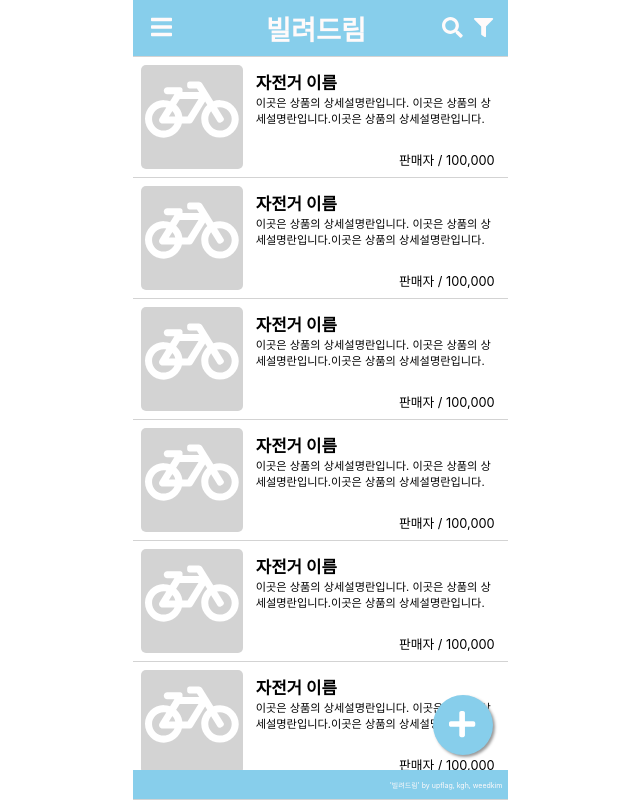
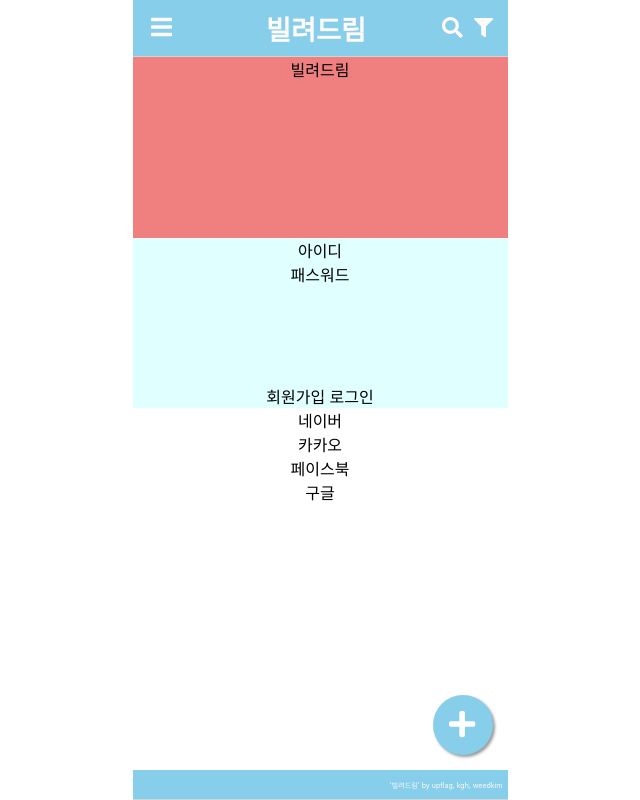
Before and after one commit to kgh3489/2021Hanium, a React (Create React App) app: page / in a window 1280 px wide. Shown: the whole page, without its empty margins (320-960 px from the left). Built offline with nearby package versions, Linux system fonts and the light colour scheme.

Commit message:
로그인 페이지 기본틀

```diff
--- a/src/app.jsx
+++ b/src/app.jsx
@@ -1,13 +1,15 @@
 import Header from './component/header/header';
 import styles from './app.module.css';
 import Footer from './component/footer/footer';
-import ProductList from './component/product_list/product_list';
+/* import ProductList from './component/product_list/product_list';
+ */import Login from './component/register_login/login';
 
 function App() {
   return (
     <div className={styles.app}>
       <Header />
-      <ProductList />
+      {/* <ProductList /> */}
+      <Login />
       <Footer />
       <button className={styles.float}>
         <i className="fas fa-plus"></i>
--- a/src/component/register_login/login.jsx
+++ b/src/component/register_login/login.jsx
@@ -6,9 +6,22 @@ const Login = (props) => {
 
 
     return (
-        <div className={styles.root}>
+        <div className={styles.container}>
             <div className={styles.banner}>
-                로그인
+                <span>빌려드림</span>
+            </div>
+            <div className={styles.login_input}>
+                <span>아이디</span>
+                <span>패스워드</span>
+            </div>
+            <div className={styles.login_btn}>
+                회원가입 로그인
+            </div>
+            <div className={styles.login_sns}>
+                <span>네이버</span>
+                <span>카카오</span>
+                <span>페이스북</span>
+                <span>구글</span>
             </div>
         </div>
     )
--- a/src/component/register_login/login.module.css
+++ b/src/component/register_login/login.module.css
@@ -0,0 +1,39 @@
+.container {
+    display: flex;
+    flex-direction: column;
+    width: 100%;
+    height: 100%;
+    text-align: center;
+}
+
+.banner {
+    background-color: lightcoral;
+    width: 100%;
+    height: 50%;
+    display: flex;
+    flex-direction: column;
+}
+
+.banner > span {
+    margin: 0 auto;
+}
+
+.login_input {
+    display: flex;
+    flex-direction: column;
+    background-color: lightcyan;
+    width: 100%;
+    height: 40%;
+}
+.login_btn {
+    background-color: lightcyan;
+    width: 100%;
+    height: 5%;
+}
+
+.login_sns {
+    display: flex;
+    flex-direction: column;
+    width: 100%;
+    height: 100%;
+}
```
